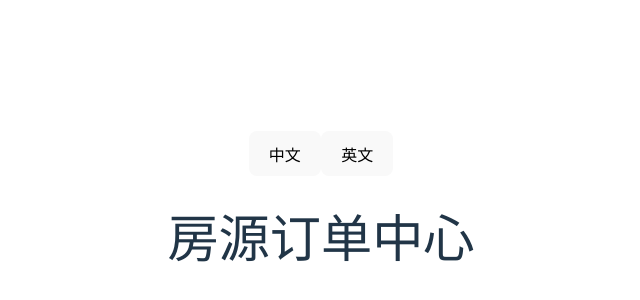
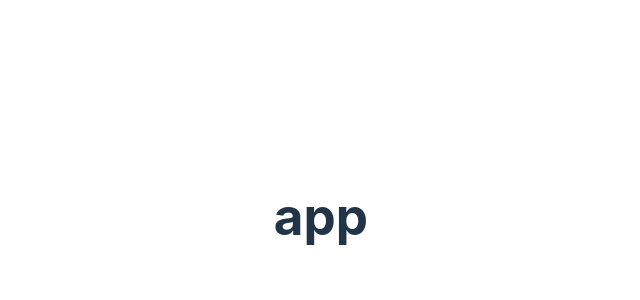
Before and after one commit to cocoonnu/airbnb-ssr, a Vue app: page / in a window 1280 px wide. Shown: the part 184-484 px from the top of the page, without its empty margins (319-959 px from the left). Built offline with nearby package versions, Linux system fonts and the light colour scheme.

Commit message:
study indexedDB v1

```diff
--- a/src/App.vue
+++ b/src/App.vue
@@ -1,19 +1,13 @@
 <script setup lang="ts">
-import { useI18n } from 'vue-i18n'
+import IndexedDB from '@/utils/indexedDB'
 
-const { t, locale } = useI18n()
-
-function changeLan(lan: string) {
-    locale.value = lan
-}
-
+// 创建数据库
+const airbnDB = new IndexedDB('airbnDB')
+airbnDB.openStore('room','id', ['hose', 'shu'])
 </script>
 
 <template>
-    <button @click="changeLan('zh')">中文</button>
-    <button @click="changeLan('en')">英文</button>
-
-    <h1>{{ t('header.orders') }}</h1>
+    <h1>app</h1>
 </template>
 
 <style lang="scss" scoped>
--- a/src/style.css
+++ b/src/style.css
@@ -19,6 +19,7 @@ a {
     color: #646cff;
     text-decoration: inherit;
 }
+
 a:hover {
     color: #535bf2;
 }
@@ -47,9 +48,11 @@ button {
     cursor: pointer;
     transition: border-color 0.25s;
 }
+
 button:hover {
     border-color: #646cff;
 }
+
 button:focus,
 button:focus-visible {
     outline: 4px auto -webkit-focus-ring-color;
@@ -71,9 +74,11 @@ button:focus-visible {
         color: #213547;
         background-color: #ffffff;
     }
+
     a:hover {
         color: #747bff;
     }
+
     button {
         background-color: #f9f9f9;
     }
--- /dev/null
+++ b/src/utils/indexedDB.ts
@@ -0,0 +1,49 @@
+export default class IndexedDB {
+    private dbName: string
+
+    constructor(dbName: string) {
+        this.dbName = dbName
+    }
+
+    // 打开数据库 参数：对象仓库名称、主键、索引数组（可选）
+    openStore(storeName: string, keyPath: string, indexs?: Array<string>) {
+        let request = window.indexedDB.open(this.dbName, 2) // 名称 版本号（不可回退）
+
+        // 数据库打开成功的回调
+        request.onsuccess = function(e) {
+            console.log('数据库打开成功')
+            console.log(e);
+        }
+
+        // 数据库打开失败的回调
+        request.onerror = function (e) {
+            console.log('数据库打开失败')
+            console.log(e);
+        }
+
+        // 数据库更新成功的回调
+        request.onupgradeneeded = function (e) {
+            console.log('数据库更新成功')
+            const { result } = e.target
+
+            // 创建对象仓库
+            const store = result.createObjectStore(storeName, {
+                autoIncrement: true, keyPath
+            })
+
+            // 创建该对象仓库属性的索引
+            if(indexs && indexs.length > 0) {
+                indexs.map(function(i: string) {
+                    store.createIndex(i, i, { unique: true })
+                })
+            }
+
+            // 对象仓库创建成功的回调
+            store.transaction.oncomplete = function(e) {
+                console.log('对象仓库创建成功');
+                console.log(e);
+            }
+        }
+
+    }
+}
```
Lines whose indentation alone changed are shown as unchanged.
